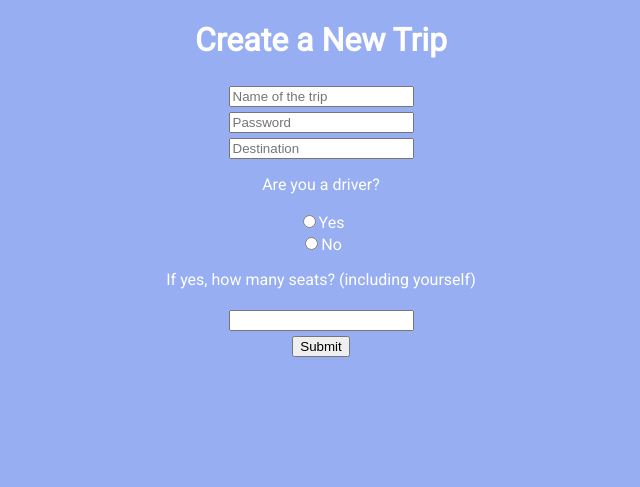
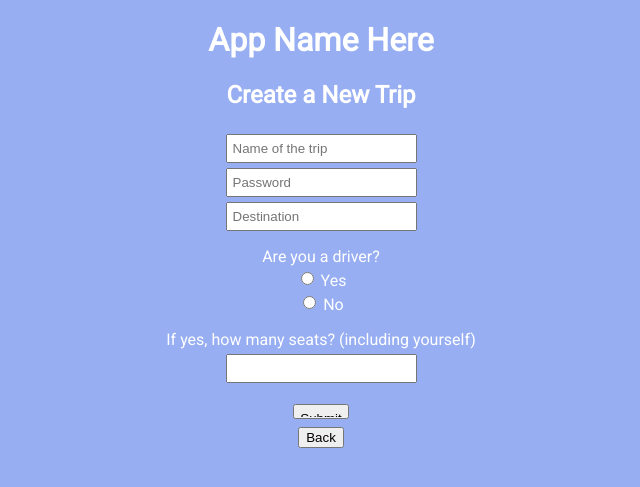
Before and after one commit to itsmelodious/MAC, a Python web app: template templates/newtrip.html in a window 1280 px wide. Shown: the top 487 px of the page, without its empty margins (319-959 px from the left). Run offline with Jinja, Linux system fonts and the light colour scheme; the template is opened without the code that fills it, so the values that code supplies are empty.

Commit message:
Formatted HTML files

```diff
--- a/templates/newtrip.html
+++ b/templates/newtrip.html
@@ -4,21 +4,46 @@
     <title>New Trip</title>
     <link rel="stylesheet" href="/stylesheets/styles.css">
     <link href='https://fonts.googleapis.com/css?family=Roboto' rel='stylesheet' type='text/css'>
+
+    <style>
+      body {
+        background-color: #97AEF2;
+        color: white;
+        text-align: center;
+        font-family: 'Roboto', sans-serif;
+      }
+
+      input {
+        margin-top: 5px;
+        height: 15px;
+        width: auto;
+        padding: 5px;
+      }
+    </style>
   </head>
 
   <body>
-    <h1>Create a New Trip</h1>
+    <strong><h1>App Name Here</h1></strong>
+    <h2>Create a New Trip</h2>
+
     <form method="post" action ="/mainpage">
-        <input type="text" name="tripname" placeholder="Name of the trip"/><br>
-        <input type="password" name="trippw" placeholder="Password"/><br>
-        <input type="text" name="destination" placeholder="Destination"/><br>
-        <input type="hidden" name="action" value="create"/>
-        <p>Are you a driver?</p>
-        <input type="radio" name="driver" value="yes">Yes<br>
-        <input type="radio" name="driver" value="no">No<br>
-        <p>If yes, how many seats? (including yourself)</p>
-        <input type="number" name="seats"/><br>
+        <input type="text" name="tripname" placeholder="Name of the trip"><br>
+        <input type="password" name="trippw" placeholder="Password"><br>
+        <input type="text" name="destination" placeholder="Destination"><br>
+        <input type="hidden" name="action" value="create">
+
+        <p>
+          Are you a driver?<br>
+          <label><input type="radio" name="driver" value="yes"> Yes</label><br>
+          <label><input type="radio" name="driver" value="no"> No</label><br>
+        </p>
+        <p>
+          If yes, how many seats? (including yourself)<br>
+          <input type="number" name="seats">
+        </p>
       <input type="submit" value="Submit">
     </form>
+
+    <button><a href="/mainpage">Back</a></button>
   </body>
 </html>
--- a/templates/userinfo.html
+++ b/templates/userinfo.html
@@ -8,7 +8,9 @@
   </head>
 
   <body>
-    {{user}}
-    <a href="{{ logout_url }}">Sign out</a>
+    <p>
+      {{user}}
+      <a href="{{ logout_url }}">Sign out</a>
+    </p>
   </body>
 </html>
```
Also changed, not shown: templates/newacc.html (+35 -16 lines).
